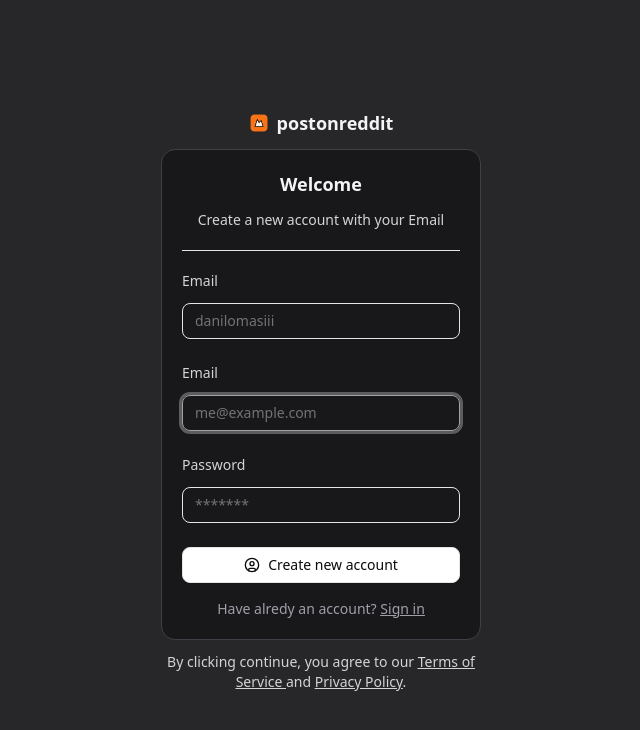
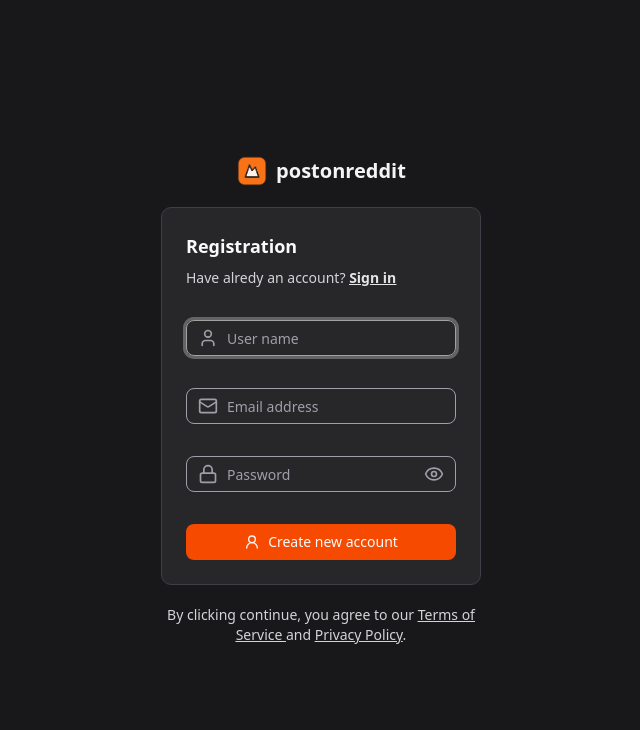
Before and after one commit to Danilo-Masi/postonreddit_v2, a React (Vite) app in the folder main-app/client/: page /registration in a window 1280 px wide. Shown: the top 730 px of the page, without its empty margins (319-959 px from the left). Built offline with nearby package versions, Linux system fonts and the light colour scheme; no server answers.

Commit message:
Fixing UI/UX of Login form, Registration form, /plans

```diff
--- a/main-app/client/src/components/outh/LayoutOuth.tsx
+++ b/main-app/client/src/components/outh/LayoutOuth.tsx
@@ -2,7 +2,7 @@ import type { ReactNode } from "react";
 
 export default function LayoutOuth({ children }: { children: ReactNode }) {
     return (
-        <div className="w-full h-svh flex flex-col items-center justify-center p-5 md:p-0 gap-3 bg-zinc-800">
+        <div className="w-full h-svh flex flex-col items-center justify-between md:justify-center md:gap-5 p-5 md:p-0 bg-zinc-900">
             {children}
         </div>
     )
--- a/main-app/client/src/components/outh/LoginOuth.tsx
+++ b/main-app/client/src/components/outh/LoginOuth.tsx
@@ -1,61 +1,57 @@
-import { LogIn } from "lucide-react";
+import { Eye, EyeClosed, Lock, LogIn, Mail } from "lucide-react";
 import { Button } from "../ui/button";
 import { Input } from "../ui/input";
-import { Separator } from "../ui/separator";
 import { Link, useNavigate } from "react-router-dom";
-import { useState, useRef, type KeyboardEvent } from "react";
+import { useState, type KeyboardEvent } from "react";
 import { loginFunction } from "../../api/auth/login.ts";
-import { z } from "zod";
 import { Spinner } from "../ui/spinner.tsx";
 import { useAuth } from "@/context/AuthContext.tsx";
+import { loginSchema } from "@/lib/validate.ts";
+import InputBox from "../ui/input-box.tsx";
 
 export default function LoginOuth() {
-    const navigate = useNavigate();
     const [email, setEmail] = useState("");
     const [password, setPassword] = useState("");
+    const [isPasswordVisible, setPasswordVisible] = useState(false);
     const [error, setError] = useState("");
     const [loading, setLoading] = useState(false);
+
+    const navigate = useNavigate();
     const { setPending, setActive } = useAuth();
-    const emailRef = useRef<HTMLInputElement>(null);
-
-    const loginSchema = z.object({
-        email: z.string().email("Invalid email"),
-        password: z.string().min(5, "Password must be at least 5 characters long"),
-    });
 
     const handleLogin = async () => {
         setError("");
         setLoading(true);
-
-        // Validazione
+        // 00-Validazione dei dati
         const validation = loginSchema.safeParse({ email, password });
         if (!validation.success) {
-            setError(validation.error.message[0]);
+            const firstError = validation.error.issues[0];
+            setError(firstError.message);
             setLoading(false);
             return;
         }
-
         try {
+            // 1-Login utente
             const result = await loginFunction(email, password);
-
             if (!result.ok) {
-                console.error("Login failed: ", result.error);
-                setError("Login failed. Try again later");
+                console.error("Login error: ", result.error);
+                setError("Something went wrong. Please try again later");
+                setLoading(false);
                 return;
             }
-
+            // 2-Salvataggio utente in context
             setPending();
-
+            // 3-Redirect alla pagina corretta
             if (result.hasActivePlan) {
                 setActive();
                 navigate("/", { replace: true });
             } else {
                 navigate("/plans", { replace: true });
             }
-
         } catch (err: any) {
-            console.error("Something went wrong: ", err.message);
-            setError("Something went wrong");
+            console.error("Server error: ", err);
+            setError("Something went wrong. Try again in a minute");
+            setLoading(false);
         } finally {
             setLoading(false);
         }
@@ -68,67 +64,86 @@ export default function LoginOuth() {
     };
 
     return (
-        <div className="w-full md:w-1/4 h-fit flex flex-col items-center justify-start text-center p-6 rounded-xl bg-zinc-900 border border-zinc-700 shadow-lg transition-shadow hover:shadow-xl">
-            <h1 className="text-zinc-100 font-bold text-lg mb-2">Welcome back</h1>
-            <p className="text-zinc-300 font-light text-sm mb-4">Login with your Email</p>
-            <Separator className="my-4" />
-
-            <div className="w-full flex flex-col items-start gap-3 mb-6">
-                <label className="text-zinc-300 text-sm" htmlFor="email">Email</label>
+        <div className="w-full md:w-1/4 h-fit flex flex-col items-start justify-start gap-8 p-6 rounded-lg bg-zinc-800 border border-zinc-700">
+            {/* Title and subtitle */}
+            <div className="flex flex-col items-start justify-center  gap-2">
+                <h1 className="font-bold text-lg text-zinc-50">Sign in</h1>
+                <p className="font-light text-sm text-zinc-300">
+                    New user?{" "}
+                    <span className="font-bold text-zinc-200 underline">
+                        <Link to="/registration">Create an account</Link>
+                    </span>
+                </p>
+            </div>
+            {/* Email input */}
+            <InputBox>
+                <Mail className="pointer-events-none absolute left-3 top-1/2 h-5 w-5 -translate-y-1/2 text-zinc-400" />
                 <Input
                     id="email"
-                    ref={emailRef}
+                    autoComplete="current-email"
+                    type="email"
                     autoFocus
-                    type="email"
-                    placeholder="me@example.com"
-                    className="text-zinc-200"
+                    placeholder="Email address"
+                    className="pl-10 pr-10 placeholder:text-zinc-400 text-zinc-100 border-zinc-400 focus:border-zinc-100"
                     value={email}
                     onChange={(e) => setEmail(e.target.value)}
-                    onKeyDown={handleKeyPress}
-                />
-            </div>
-
-            <div className="w-full flex flex-col items-start gap-3 mb-6">
-                <label className="text-zinc-300 text-sm" htmlFor="password">Password</label>
+                    onKeyDown={handleKeyPress} />
+            </InputBox>
+            {/* Password input */}
+            <InputBox>
+                <Lock className="pointer-events-none absolute left-3 top-1/2 h-5 w-5 -translate-y-1/2 text-zinc-400" />
                 <Input
                     id="password"
-                    type="password"
-                    placeholder="*******"
-                    className="text-zinc-200"
+                    autoComplete="current-password"
+                    type={isPasswordVisible ? "text" : "password"}
+                    placeholder="Password"
+                    className="pl-10 pr-10 placeholder:text-zinc-400 text-zinc-100 border-zinc-400 focus:border-zinc-100"
                     value={password}
                     onChange={(e) => setPassword(e.target.value)}
-                    onKeyDown={handleKeyPress}
-                />
-            </div>
-
+                    onKeyDown={handleKeyPress} />
+                <button
+                    type="button"
+                    aria-label={isPasswordVisible ? "Hide password" : "Show password"}
+                    onClick={() => setPasswordVisible(!isPasswordVisible)}
+                    className="absolute right-3 top-1/2 -translate-y-1/2 text-zinc-400 hover:text-zinc-100"
+                    tabIndex={-1}>
+                    {isPasswordVisible ? (
+                        <EyeClosed className="h-5 w-5 cursor-pointer" />
+                    ) : (
+                        <Eye className="h-5 w-5 cursor-pointer" />
+                    )}
+                </button>
+            </InputBox>
+            {/* Errors text */}
             {error && (
-                <p className="text-red-500 text-sm mb-3 animate-fadeIn">{error}</p>
+                <div
+                    role="alert"
+                    aria-live="assertive"
+                    className="min-w-full flex items-start gap-2 rounded-md border border-red-500/30 bg-red-500/10 px-3 py-2 text-sm text-red-500 animate-fadeIn">
+                    <span className="mt-0.5">⚠️</span>
+                    <span>{error}</span>
+                </div>
             )}
-
+            {/* Button login */}
             <Button
+                type="button"
+                onClick={handleLogin}
                 disabled={loading}
-                variant="outline"
-                className="w-full mb-4 py-4 md:py-3 cursor-pointer flex items-center justify-center gap-2 transition-colors hover:bg-zinc-800"
-                onClick={handleLogin}>
+                aria-busy={loading}
+                variant="default"
+                className="w-full py-5 md:py-3 transition-all disabled:cursor-not-allowed disabled:opacity-70 bg-orange-600 hover:bg-orange-600/80">
                 {loading ? (
                     <>
-                        <Spinner className="w-5 h-5" />
-                        Loading...
+                        <Spinner className="h-5 w-5" />
+                        <span>Signing in…</span>
                     </>
                 ) : (
                     <>
-                        <LogIn className="w-5 h-5" />
-                        Login
+                        <LogIn className="h-5 w-5" />
+                        <span>Login</span>
                     </>
                 )}
             </Button>
-
-            <p className="text-zinc-400 text-sm">
-                Don't have an account?{" "}
-                <span className="underline hover:text-zinc-100">
-                    <Link to="/registration">Sign up</Link>
-                </span>
-            </p>
         </div>
     );
 }
--- a/main-app/client/src/components/outh/LogoOuth.tsx
+++ b/main-app/client/src/components/outh/LogoOuth.tsx
@@ -3,8 +3,8 @@ import icon from '../../assets/icon.png';
 export default function LogoOuth() {
     return (
         <div className="w-full md:w-1/4 flex items-center justify-center gap-2">
-            <img src={icon} alt="postonreddit logo" className="w-5 h-5" />
-            <h1 className="text-lg font-bold text-zinc-100">postonreddit</h1>
+            <img src={icon} alt="postonreddit logo" className="w-8 h-8" />
+            <h1 className="text-xl font-bold text-zinc-100">postonreddit</h1>
         </div>
     )
 }
--- a/main-app/client/src/components/outh/RegistrationOuth.tsx
+++ b/main-app/client/src/components/outh/RegistrationOuth.tsx
@@ -1,84 +1,73 @@
-import { CircleUser } from "lucide-react";
+import { Eye, EyeClosed, Lock, Mail, User, User2 } from "lucide-react";
 import { Button } from "../ui/button";
 import { Input } from "../ui/input";
-import { Separator } from "../ui/separator";
 import { Link, useNavigate } from "react-router-dom";
-import { z } from "zod";
+import { registrationSchema } from "../../lib/validate";
 import { useAuth } from "@/context/AuthContext";
 import { useState } from "react";
 import { registrationFunction } from "@/api/auth/registration";
 import { Spinner } from "../ui/spinner";
 import { checkoutSession } from "@/api/billing/checkout-session";
+import InputBox from "../ui/input-box";
 
 export default function RegistrationOuth({ plan }: { plan: string | null }) {
-    const navigate = useNavigate();
     const [name, setName] = useState("");
     const [email, setEmail] = useState("");
     const [password, setPassword] = useState("");
+    const [isPasswordVisible, setPasswordVisible] = useState(false);
     const [error, setError] = useState("");
     const [loading, setLoading] = useState(false);
+
+    const navigate = useNavigate();
     const { setPending } = useAuth();
-
-    const registerSchema = z.object({
-        name: z.string().min(2, "Name must be at least 2 characters long"),
-        email: z.string().email("Invalid email"),
-        password: z.string().min(5, "Password must be at least 5 characters long"),
-    });
 
     const handleRegister = async () => {
         setError("");
         setLoading(true);
-
-        // Validazione
-        const validation = registerSchema.safeParse({ name, email, password });
+        // 0-Validazione dei dati
+        const validation = registrationSchema.safeParse({ name, email, password });
         if (!validation.success) {
-            setError(validation.error.message[0]);
+            const firstError = validation.error.issues[0];
+            setError(firstError.message);
             setLoading(false);
             return;
         }
-
         try {
             // 1-️Registrazione utente
             const result = await registrationFunction(name, email, password);
-
             if (!result.ok) {
                 console.error("Registration error:", result.error);
                 setError("Registration failed");
                 setLoading(false);
                 return;
             }
-
             if (!result.user) {
                 console.error("User data missing: ", result.error);
                 setError("User data missing");
+                setLoading(false);
                 return;
             }
-
             // 2-Salvataggio utente in context
             setPending();
-
             // 3-Se non c'è un piano scelto, reindirizzo a /plans
             if (!plan || !["monthly", "lifetime"].includes(plan)) {
-                alert("Registration successful!"); // Temporany Alert TODO
+                alert("Registration successful!"); // DEBUG ALERT
                 navigate("/plans", { replace: true });
                 return;
             }
-
             // 4-Creazione checkout session
             const checkout = await checkoutSession(plan);
-
             if (!checkout.ok || !checkout.checkoutUrl) {
                 console.error("Failed to create checkout sessione: ", checkout.error);
                 navigate("/plans", { replace: true });
                 return;
             }
-
             // 4-Redirect al checkout
             window.location.href = checkout.checkoutUrl;
-
         } catch (err: any) {
-            console.error(err);
+            console.error("Server error: ", err);
             setError("Something went wrong. Try again in a minute");
+            setLoading(false);
         } finally {
             setLoading(false);
         }
@@ -91,69 +80,102 @@ export default function RegistrationOuth({ plan }: { plan: string | null }) {
     };
 
     return (
-        <div className="w-full md:w-1/4 h-fit flex flex-col items-center justify-start text-center p-5 rounded-xl bg-zinc-900 border border-zinc-700">
-            <h1 className="text-zinc-100 font-bold text-lg mb-3">Welcome</h1>
-            <p className="text-zinc-300 font-light text-sm text-balance">Create a new account with your Email</p>
-            <Separator className="my-5" />
-            <div className="w-full flex flex-col items-start gap-3 mb-6">
-                <label className="text-zinc-300 text-sm" htmlFor="email">Email</label>
+        <div className="w-full md:w-1/4 h-fit flex flex-col items-start justify-start gap-8 p-6 rounded-lg bg-zinc-800 border border-zinc-700">
+            {/* Title and subtitle */}
+            <div className="flex flex-col items-start justify-center  gap-2">
+                <h1 className="font-bold text-lg text-zinc-50">Registration</h1>
+                <p className="font-light text-sm text-zinc-300">
+                    Have alredy an account?{" "}
+                    <span className="font-bold text-zinc-200 underline">
+                        <Link to="/login">Sign in</Link>
+                    </span>
+                </p>
+            </div>
+            {/* Name input */}
+            <InputBox>
+                <User className="pointer-events-none absolute left-3 top-1/2 h-5 w-5 -translate-y-1/2 text-zinc-400" />
                 <Input
                     id="name"
+                    autoComplete="current-name"
+                    type="text"
                     autoFocus
-                    type="text"
-                    placeholder="danilomasiii"
-                    className="text-zinc-200"
+                    placeholder="User name"
+                    className="pl-10 pr-10 placeholder:text-zinc-400 text-zinc-100 border-zinc-400 focus:border-zinc-100"
                     value={name}
                     onChange={(e) => setName(e.target.value)}
                     onKeyDown={handleKeyPress}
                 />
-            </div>
-            <div className="w-full flex flex-col items-start gap-3 mb-6">
-                <label className="text-zinc-300 text-sm" htmlFor="email">Email</label>
+            </InputBox>
+            {/* Email input */}
+            <InputBox>
+                <Mail className="pointer-events-none absolute left-3 top-1/2 h-5 w-5 -translate-y-1/2 text-zinc-400" />
                 <Input
                     id="email"
-                    autoFocus
+                    autoComplete="current-email"
                     type="email"
-                    placeholder="me@example.com"
-                    className="text-zinc-200"
+                    placeholder="Email address"
+                    className="pl-10 pr-10 placeholder:text-zinc-400 text-zinc-100 border-zinc-400 focus:border-zinc-100"
                     value={email}
                     onChange={(e) => setEmail(e.target.value)}
                     onKeyDown={handleKeyPress}
                 />
-            </div>
-            <div className="w-full flex flex-col items-start gap-3 mb-6">
-                <label className="text-zinc-300 text-sm" htmlFor="password">Password</label>
+            </InputBox>
+            {/* Password input */}
+            <InputBox>
+                <Lock className="pointer-events-none absolute left-3 top-1/2 h-5 w-5 -translate-y-1/2 text-zinc-400" />
                 <Input
                     id="password"
-                    type="password"
-                    placeholder="*******"
-                    className="text-zinc-200"
+                    autoComplete="current-password"
+                    type={isPasswordVisible ? "text" : "password"}
+                    placeholder="Password"
+                    className="pl-10 pr-10 placeholder:text-zinc-400 text-zinc-100 border-zinc-400 focus:border-zinc-100"
                     value={password}
                     onChange={(e) => setPassword(e.target.value)}
                     onKeyDown={handleKeyPress}
                 />
-            </div>
+                <button
+                    type="button"
+                    aria-label={isPasswordVisible ? "Hide password" : "Show password"}
+                    onClick={() => setPasswordVisible(!isPasswordVisible)}
+                    className="absolute right-3 top-1/2 -translate-y-1/2 text-zinc-400 hover:text-zinc-100"
+                    tabIndex={-1}>
+                    {isPasswordVisible ? (
+                        <EyeClosed className="h-5 w-5 cursor-pointer" />
+                    ) : (
+                        <Eye className="h-5 w-5 cursor-pointer" />
+                    )}
+                </button>
+            </InputBox>
+            {/* Errors text */}
             {error && (
-                <p className="text-red-500 text-sm mb-3 animate-fadeIn">{error}</p>
+                <div
+                    role="alert"
+                    aria-live="assertive"
+                    className="min-w-full flex items-start gap-2 rounded-md border border-red-500/30 bg-red-500/10 px-3 py-2 text-sm text-red-500 animate-fadeIn">
+                    <span className="mt-0.5">⚠️</span>
+                    <span>{error}</span>
+                </div>
             )}
+            {/* Button registration */}
             <Button
+                type="button"
+                onClick={handleRegister}
                 disabled={loading}
-                variant="outline"
-                className="w-full mb-4 py-4 md:py-3 cursor-pointer flex items-center justify-center gap-2 transition-colors hover:bg-zinc-800"
-                onClick={handleRegister}>
+                aria-busy={loading}
+                variant="default"
+                className="w-full py-5 md:py-3 transition-all disabled:cursor-not-allowed disabled:opacity-70 bg-orange-600 hover:bg-orange-600/80">
                 {loading ? (
                     <>
-                        <Spinner className="w-5 h-5" />
-                        Loading...
+                        <Spinner className="h-5 w-5" />
+                        <span>Creating new account…</span>
                     </>
                 ) : (
                     <>
-                        <CircleUser className="w-5 h-5" />
-                        Create new account
+                        <User2 className="h-5 w-5" />
+                        <span>Create new account</span>
                     </>
                 )}
             </Button>
-            <p className="text-zinc-400 text-sm">Have alredy an account? <span className="underline"><Link to="/login">Sign in</Link></span></p>
         </div>
     )
 }
--- /dev/null
+++ b/main-app/client/src/components/ui/input-box.tsx
@@ -0,0 +1,9 @@
+import type { ReactNode } from "react";
+
+export default function InputBox({ children }: { children: ReactNode }) {
+    return (
+        <div className="relative w-full">
+            {children}
+        </div>
+    )
+}
--- /dev/null
+++ b/main-app/client/src/lib/validate.ts
@@ -0,0 +1,31 @@
+import z from "zod";
+
+const baseAuthSchema = {
+    email: z
+        .string()
+        .trim()
+        .min(1, "Email is required")
+        .email("Please enter a valid email address"),
+
+    password: z
+        .string()
+        .min(8, "Password must be at least 8 characters long")
+        .max(128, "Password is too long")
+        .refine((val) => !val.includes(" "), {
+            message: "Password cannot contain spaces",
+        }),
+};
+
+export const loginSchema = z.object({
+    ...baseAuthSchema,
+});
+
+export const registrationSchema = z.object({
+    name: z
+        .string()
+        .trim()
+        .min(1, "Name is required")
+        .max(128, "Name is too long"),
+
+    ...baseAuthSchema,
+});
--- a/main-app/client/src/pages/Plans.tsx
+++ b/main-app/client/src/pages/Plans.tsx
@@ -12,12 +12,13 @@ export default function Plans() {
         setLoading(true);
 
         try {
-            console.log("PLAN: " + selectedPlan);
+            console.log("PLAN: " + selectedPlan); // DEBUG LOG
             const checkout = await checkoutSession(selectedPlan);
 
             if (!checkout.ok || !checkout.checkoutUrl) {
                 console.error("Failed to create checkout sessione: ", checkout.error);
                 navigate("/login", { replace: true });
+                setLoading(false);
                 return;
             }
             setLoading(false);
@@ -32,7 +33,7 @@ export default function Plans() {
     }
 
     return (
-        <div className="w-full h-auto min-h-svh overflow-scroll flex items-center justify-center p-5 bg-zinc-800">
+        <div className="w-full h-auto min-h-svh overflow-scroll flex items-center justify-center p-5 bg-zinc-900">
             <PlansGroup
                 isLoading={isLoading}
                 selectedPlan={selectedPlan}
```
Also changed, not shown: main-app/client/src/components/plans/PlansGroup.tsx (+63 -59 lines).
